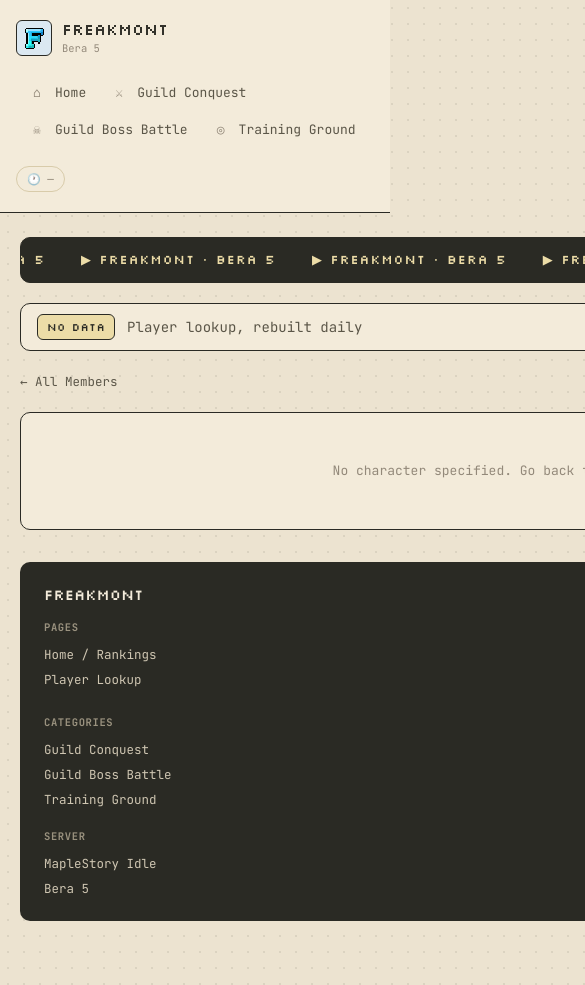
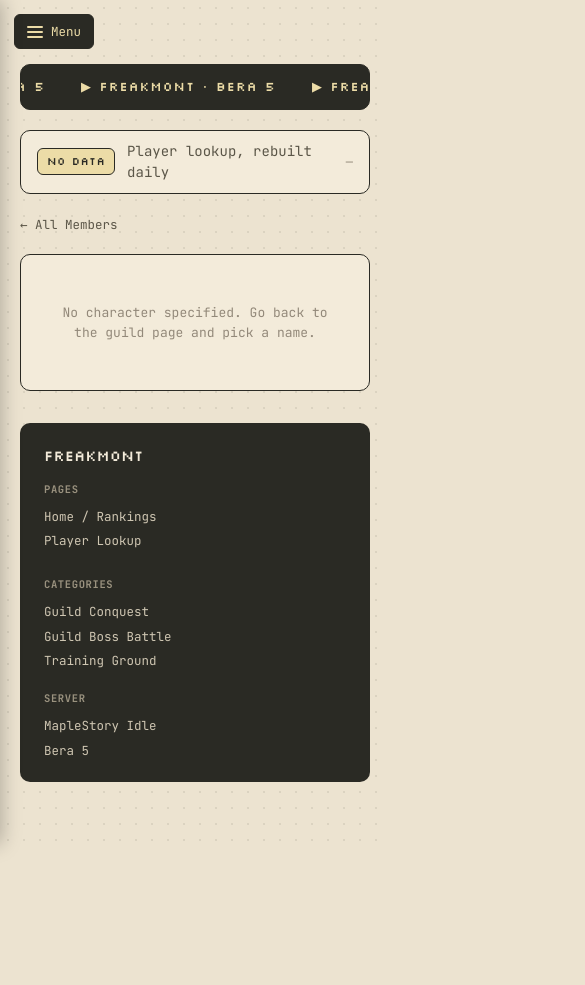
Before and after one commit to Sumeet-U/Freakmont-Website, a plain HTML site: page player.html in a window 390 px wide. Shown: the top 985 px of the page, 585 px wide, since content can reach past the window. After the commit the page ends 846 px from the top, so only its background shows below. Drawn offline with nearby package versions, Linux system fonts and the light colour scheme; no server answers.

Commit message:
Mobile UI Improvements
Nav bar toggle/left-sided fix

```diff
--- a/app.js
+++ b/app.js
@@ -142,6 +142,19 @@
 }
 
 async function initSidebar() {
+  const sidebar = document.getElementById('sidebar');
+  const toggle = document.getElementById('nav-toggle');
+  const overlay = document.getElementById('sidebar-overlay');
+
+  if (sidebar && toggle && overlay) {
+    const closeNav = () => sidebar.classList.remove('open');
+    toggle.addEventListener('click', () => sidebar.classList.toggle('open'));
+    overlay.addEventListener('click', closeNav);
+    // close after picking a nav link, so the drawer doesn't stay open
+    // on the destination page
+    sidebar.querySelectorAll('a').forEach(a => a.addEventListener('click', closeNav));
+  }
+
   const input = document.getElementById('sidebar-search');
   if (!input) return;
 
--- a/player.html
+++ b/player.html
@@ -9,7 +9,12 @@
 <body>
 <div class="layout">
 
-  <aside class="sidebar">
+  <button class="nav-toggle" id="nav-toggle" aria-label="Toggle navigation">
+    <span class="bars"><span></span><span></span><span></span></span>
+    Menu
+  </button>
+
+  <aside class="sidebar" id="sidebar">
     <div class="sidebar-brand">
       <div class="crest-mini" id="crest-mini">
         <img src="assets/guild-logo.png" alt="" id="crest-mini-img"
@@ -43,6 +48,8 @@
 
     <div class="sidebar-foot" id="sidebar-updated">🕐 —</div>
   </aside>
+
+  <div class="sidebar-overlay" id="sidebar-overlay"></div>
 
   <div class="main">
   <div class="wrap">
--- a/styles.css
+++ b/styles.css
@@ -691,20 +691,57 @@
 .main { flex: 1; min-width: 0; }
 .main .wrap { padding-top: 24px; }
 
+/* -- mobile nav toggle button (hidden on desktop) -- */
+.nav-toggle {
+  display: none;
+  align-items: center;
+  gap: 8px;
+  position: fixed;
+  top: 14px;
+  left: 14px;
+  z-index: 40;
+  background: var(--border);
+  color: var(--gold-soft);
+  border: 1.5px solid var(--border);
+  border-radius: var(--radius-sm);
+  padding: 8px 12px;
+  font-family: var(--font-body);
+  font-size: 12.5px;
+  cursor: pointer;
+}
+.nav-toggle .bars { display: flex; flex-direction: column; gap: 3px; }
+.nav-toggle .bars span { width: 16px; height: 2px; background: var(--gold-soft); border-radius: 1px; }
+
+.sidebar-overlay {
+  display: none;
+  position: fixed;
+  inset: 0;
+  background: rgba(20, 18, 14, 0.45);
+  z-index: 45;
+}
+
 @media (max-width: 900px) {
-  .layout { flex-direction: column; }
+  .nav-toggle { display: inline-flex; }
+
+  .layout { display: block; }
+
   .sidebar {
-    width: 100%;
-    min-height: 0;
-    position: relative;
-    border-right: none;
-    border-bottom: 1.5px solid var(--border);
-    flex-direction: row;
-    flex-wrap: wrap;
-    align-items: center;
+    position: fixed;
+    top: 0;
+    left: 0;
+    height: 100vh;
+    width: 260px;
+    max-width: 82vw;
+    transform: translateX(-100%);
+    transition: transform 0.25s ease;
+    z-index: 50;
+    box-shadow: 2px 0 18px rgba(0,0,0,0.25);
   }
-  .sidebar-search, .nav-label, .sidebar-spacer { display: none; }
-  .nav-list { flex-direction: row; flex-wrap: wrap; }
+  .sidebar.open { transform: translateX(0); }
+  .sidebar.open ~ .sidebar-overlay { display: block; }
+
+  .main { width: 100%; }
+  .main .wrap { padding-top: 64px; }
 }
 
 @media (max-width: 860px) {
```
Also changed, not shown: index.html (+8 -1 lines).
